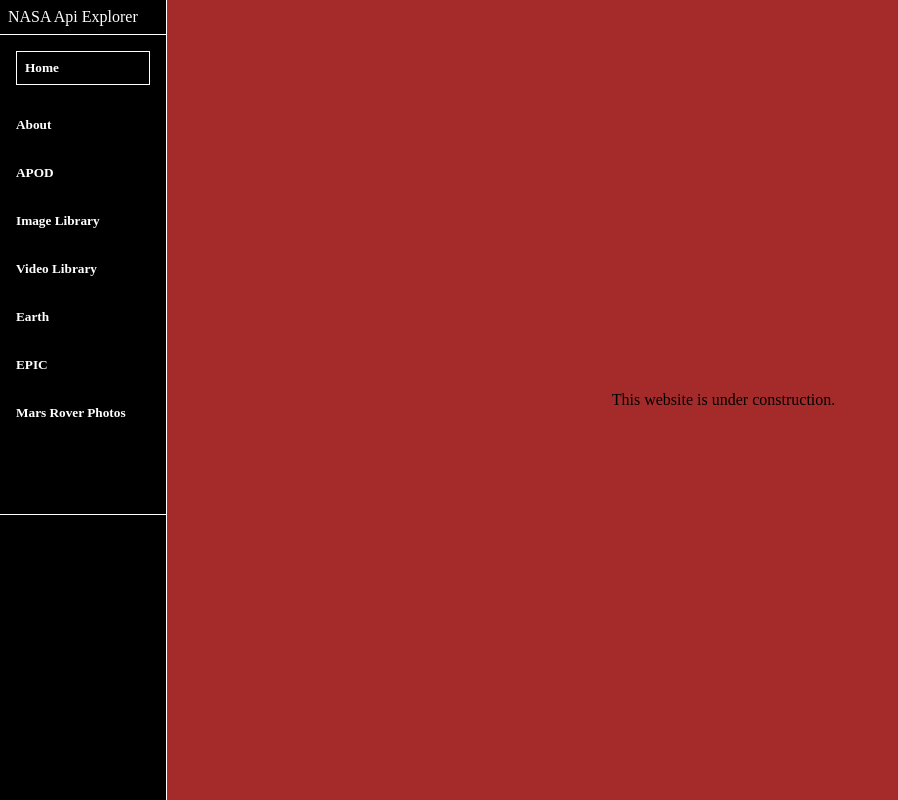
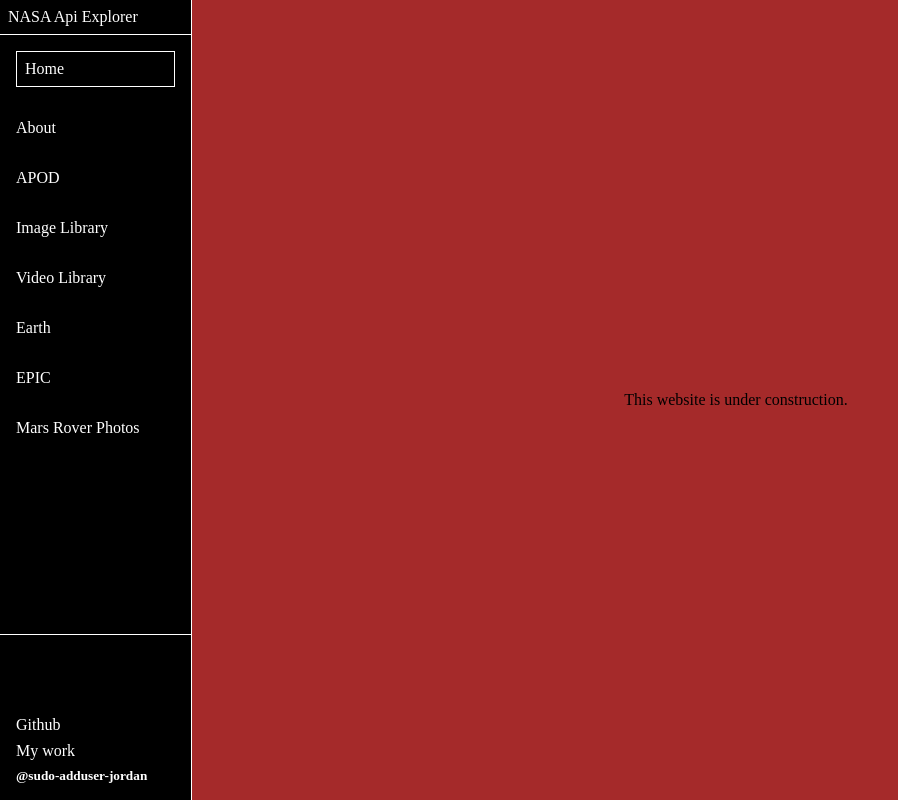
Before and after one commit to sudo-adduser-jordan/nasa-api-explorer, a Next.js app: page / in a window 1280 px wide. Shown: the whole page, without its empty margins (0-898 px from the left). Built offline with nearby package versions, Linux system fonts and the light colour scheme; a web font is replaced by a local one.

Commit message:
update css

```diff
--- a/src/components/NestedLayout.module.css
+++ b/src/components/NestedLayout.module.css
@@ -1,6 +1,7 @@
 .container {
     /* background-color: blue; */
-    width: 100%;
+    width: 85%;
+
     color: white;
     display: flex;
     flex-direction: column;
@@ -52,6 +53,7 @@
 @media (max-width: 800px) {
     .container {
         margin-top: 12.5vh;
+        width: 100%;
     }
     .title {
         margin-top: 0.5rem;
--- a/src/components/Sidebar.module.css
+++ b/src/components/Sidebar.module.css
@@ -1,6 +1,6 @@
 .container {
     /* background-color: grey; */
-    width: 15vw;
+    width: 15%;
     height: 100vh;
     display: flex;
     flex-direction: column;
@@ -9,6 +9,7 @@
 }
 
 .container2 {
+    background-color: grey;
     padding-top: 1rem;
     background-color: black;
     height: 100vh;
@@ -30,11 +31,12 @@
 
 .sidebar {
     /* background-color: red; */
-    height: 60%;
+    height: 75%;
     display: flex;
     flex-direction: column;
     /* justify-content: space-between; */
     border-bottom: solid 1px white;
+    overflow-y: scroll;
 }
 
 .item {
@@ -54,6 +56,21 @@
     border: solid 1px white;
 }
 
+.footer {
+    padding: 1rem;
+    display: flex;
+    flex-direction: column;
+    margin-top: auto;
+}
+
+.github {
+    padding-bottom: 0.5rem;
+}
+
+.work {
+    padding-bottom: 0.5rem;
+}
+
 @media (max-width: 800px) {
     .container {
         position: fixed;
@@ -61,8 +78,8 @@
         width: 35%;
     }
     .sidebar {
-        height: 80%;
-        border-bottom: none;
+        height: 100%;
+        /* border-bottom: none; */
     }
     .title {
         display: none;
--- a/src/components/Sidebar.tsx
+++ b/src/components/Sidebar.tsx
@@ -44,7 +44,7 @@ export default function Sidebar({ sidebar }: any) {
 
                 <nav className={styles.sidebar}>
                     <Link href='/'>
-                        <h5
+                        <div
                             className={
                                 isActive === 'tab1'
                                     ? `${styles.item2}`
@@ -53,10 +53,10 @@ export default function Sidebar({ sidebar }: any) {
                             onClick={handleTab1}
                         >
                             Home
-                        </h5>
+                        </div>
                     </Link>
                     <Link href='/about'>
-                        <h5
+                        <div
                             className={
                                 isActive === 'tab2'
                                     ? `${styles.item2}`
@@ -65,10 +65,10 @@ export default function Sidebar({ sidebar }: any) {
                             onClick={handleTab2}
                         >
                             About
-                        </h5>
+                        </div>
                     </Link>
                     <Link href='/apod'>
-                        <h5
+                        <div
                             className={
                                 isActive === 'tab3'
                                     ? `${styles.item2}`
@@ -77,10 +77,10 @@ export default function Sidebar({ sidebar }: any) {
                             onClick={handleTab3}
                         >
                             APOD
-                        </h5>
+                        </div>
                     </Link>
                     <Link href='/image-library'>
-                        <h5
+                        <div
                             className={
                                 isActive === 'tab4'
                                     ? `${styles.item2}`
@@ -89,10 +89,10 @@ export default function Sidebar({ sidebar }: any) {
                             onClick={handleTab4}
                         >
                             Image Library
-                        </h5>
+                        </div>
                     </Link>
                     <Link href='/video-library'>
-                        <h5
+                        <div
                             className={
                                 isActive === 'tab5'
                                     ? `${styles.item2}`
@@ -101,10 +101,10 @@ export default function Sidebar({ sidebar }: any) {
                             onClick={handleTab5}
                         >
                             Video Library
-                        </h5>
+                        </div>
                     </Link>
                     <Link href='/earth'>
-                        <h5
+                        <div
                             className={
                                 isActive === 'tab6'
                                     ? `${styles.item2}`
@@ -113,10 +113,10 @@ export default function Sidebar({ sidebar }: any) {
                             onClick={handleTab6}
                         >
                             Earth
-                        </h5>
+                        </div>
                     </Link>
                     <Link href='/epic'>
-                        <h5
+                        <div
                             className={
                                 isActive === 'tab7'
                                     ? `${styles.item2}`
@@ -125,10 +125,10 @@ export default function Sidebar({ sidebar }: any) {
                             onClick={handleTab7}
                         >
                             EPIC
-                        </h5>
+                        </div>
                     </Link>
                     <Link href='/mars-rover-images/spirit'>
-                        <h5
+                        <div
                             className={
                                 isActive === 'tab8'
                                     ? `${styles.item2}`
@@ -137,9 +137,14 @@ export default function Sidebar({ sidebar }: any) {
                             onClick={handleTab8}
                         >
                             Mars Rover Photos
-                        </h5>
+                        </div>
                     </Link>
                 </nav>
+                <footer className={styles.footer}>
+                    <div className={styles.github}>Github</div>
+                    <div className={styles.work}>My work</div>
+                    <h5>@sudo-adduser-jordan</h5>
+                </footer>
             </section>
         </>
     );
--- a/src/styles/pages/AboutPage.module.css
+++ b/src/styles/pages/AboutPage.module.css
@@ -1,6 +1,6 @@
 .container {
     background-color: lightblue;
-    width: 100vw;
+    width: 85%;
 
     height: 100vh;
     display: flex;
--- a/src/styles/pages/ApodPage.module.css
+++ b/src/styles/pages/ApodPage.module.css
@@ -1,9 +1,7 @@
 .container {
     /* background-color: tomato; */
-    width: 85vw;
+    width: 85%;
     height: 100vh;
-    /* width: 100%; */
-    /* height: 100%; */
     display: flex;
     flex-direction: column;
     justify-content: center;
--- a/src/styles/pages/EarthPage.module.css
+++ b/src/styles/pages/EarthPage.module.css
@@ -1,6 +1,7 @@
 .container {
     background-color: mediumpurple;
-    width: 100%;
+    width: 85%;
+
     height: 100vh;
     display: flex;
     justify-content: center;
@@ -10,5 +11,6 @@
 @media (max-width: 800px) {
     .container {
         margin-top: 10vh;
+        width: 100%;
     }
 }
--- a/src/styles/pages/EpicPage.module.css
+++ b/src/styles/pages/EpicPage.module.css
@@ -1,6 +1,7 @@
 .container {
     background-color: mediumorchid;
-    width: 100%;
+    width: 85%;
+
     height: 100vh;
     display: flex;
     justify-content: center;
--- a/src/styles/pages/HomePage.module.css
+++ b/src/styles/pages/HomePage.module.css
@@ -1,6 +1,6 @@
 .container {
     background-color: brown;
-    width: 100vw;
+    width: 85%;
 
     height: 100vh;
     display: flex;
@@ -10,5 +10,6 @@
 @media (max-width: 800px) {
     .container {
         margin-top: 10vh;
+        width: 100%;
     }
 }
--- a/src/styles/pages/ImagePage.module.css
+++ b/src/styles/pages/ImagePage.module.css
@@ -1,6 +1,6 @@
 .container {
     /* background-color: lightgreen; */
-    width: 85vw;
+    width: 85%;
     height: 100vh;
     display: flex;
     flex-direction: column;
--- a/src/styles/pages/MarsPage.module.css
+++ b/src/styles/pages/MarsPage.module.css
@@ -1,6 +1,7 @@
 .container {
     background-color: lightslategrey;
-    width: 85vw;
+    width: 85%;
+
     height: 100%;
     color: white;
     display: flex;
--- a/src/styles/pages/VideoPage.module.css
+++ b/src/styles/pages/VideoPage.module.css
@@ -1,6 +1,6 @@
 .container {
     /* background-color: lightgreen; */
-    width: 85vw;
+    width: 85%;
 
     /* width: 85vw; */
     height: 100vh;
```
